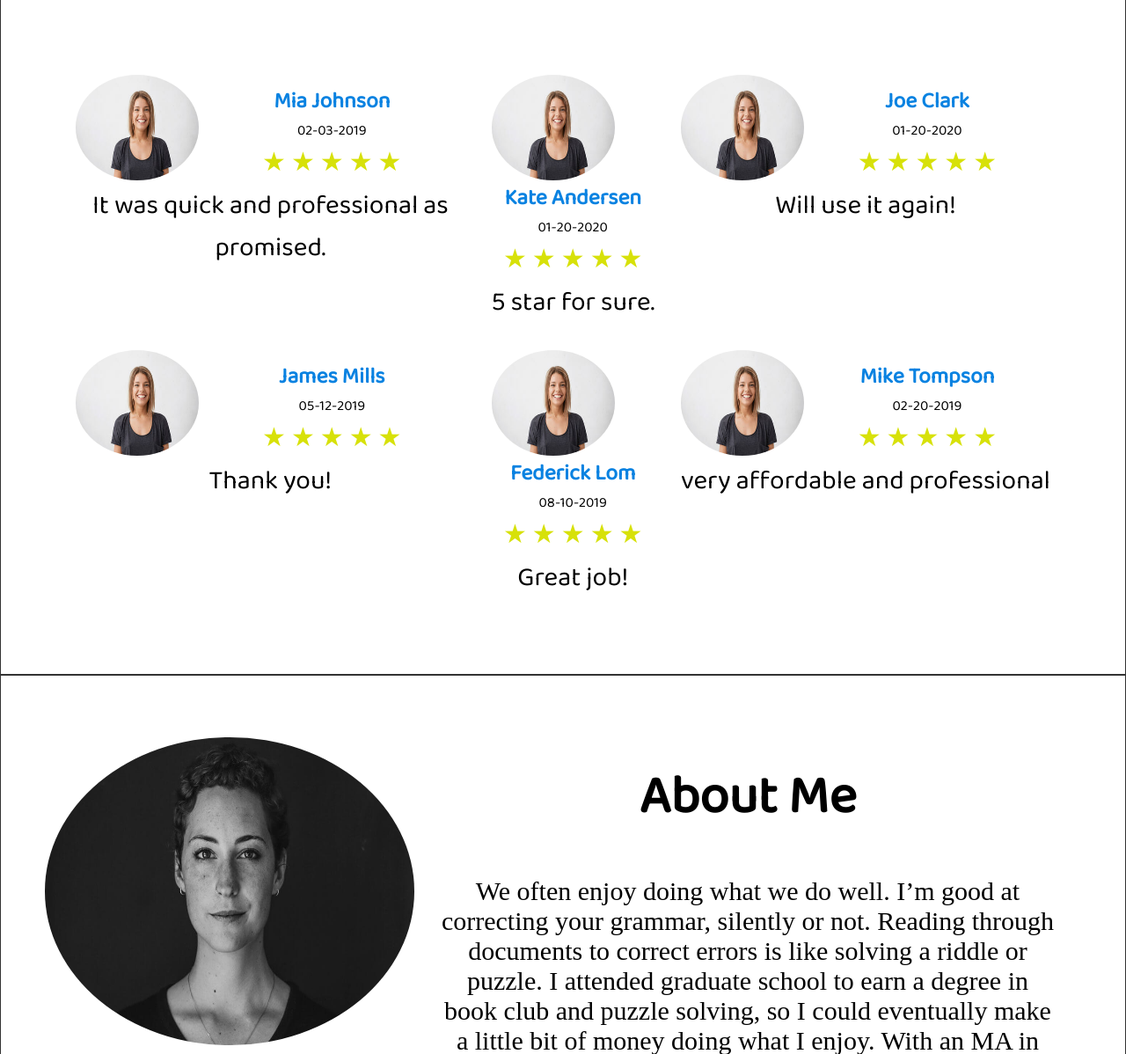
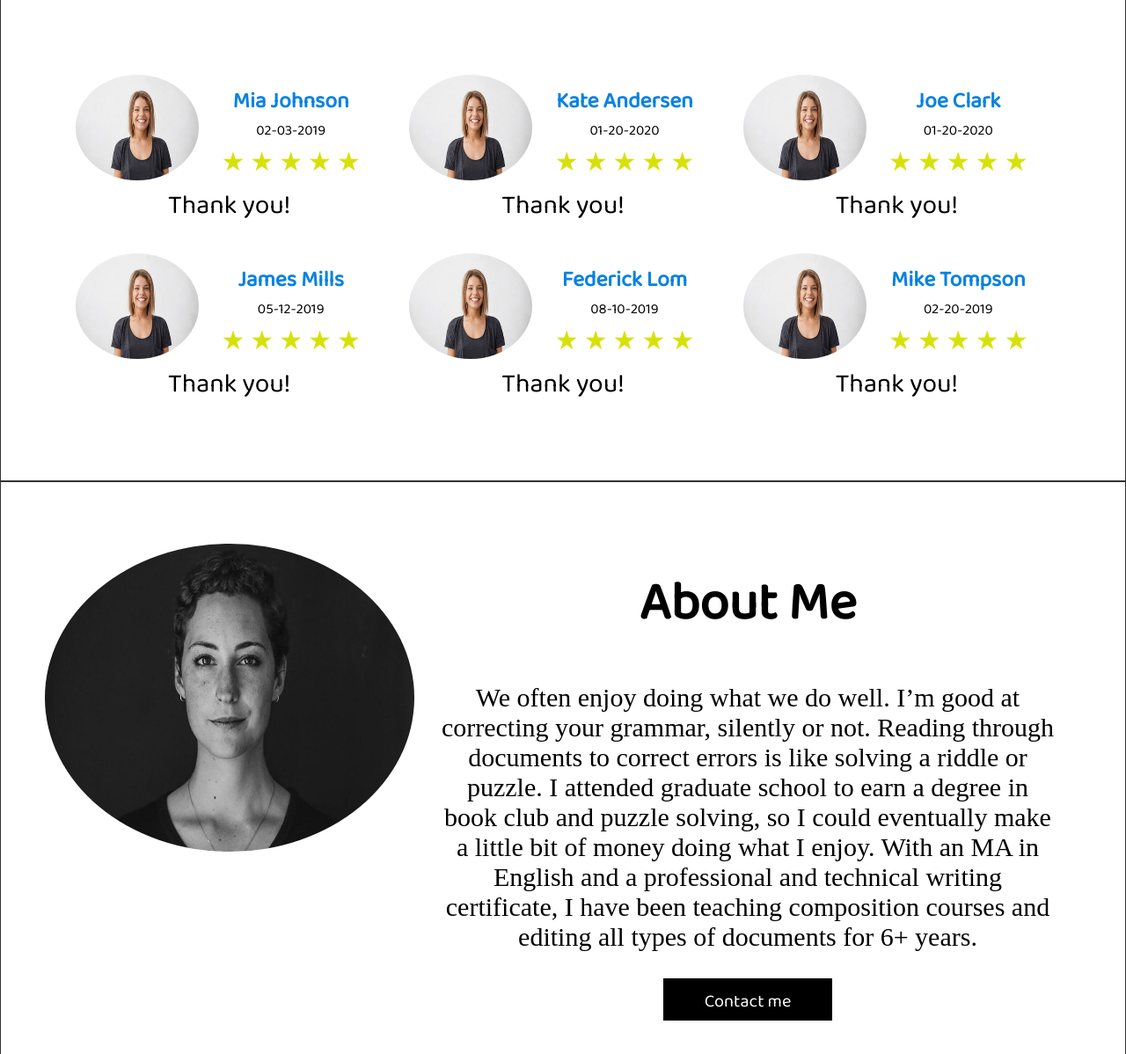
Before and after one commit to bagelthyme/proofreading, a PHP site: page / in a window 1280 px wide. Shown: the part 2256-3454 px from the top of the page at 88% size. Run offline with PHP 8.4, Linux system fonts and the light colour scheme; some libraries are stand-ins or nearby versions.

Commit message:
getting ready for the presentation

```diff
--- a/checkout.php
+++ b/checkout.php
@@ -34,7 +34,7 @@
         <div class="actionEditing">
           <form class="checkoutForm" id="confirmationForm" method='post' action='uploads.php' enctype='multipart/form-data'>
             <div id="checkoutSection">
-              <label for="pages">Upload your files</label><br><br>
+              <label for="pages">Upload your files. Only accepts PDF format.</label><br><br>
               <input type='file' name='fileUpload'><br>
               <!-- <input type="text" id="fname" name="fname" value="0"><br> -->
               <textarea placeholder="Optional message..."></textarea><br>
--- a/index.php
+++ b/index.php
@@ -65,21 +65,24 @@
           <h5 class="rating-name">Mia Johnson</h4>
           <p class="rating-date">02-03-2019</p>
           <p class="rating-star">	&#9733; &#9733;	&#9733;	&#9733;	&#9733;</p>
-          <p class="rating-text">It was quick and professional as promised.</p>
+          <p class="rating-text">Thank you!</p>
+          <!-- <p class="rating-text">It was quick and professional as promised.</p> -->
         </div>
         <div class="grid-rating2">
           <img src="images/girl2.jpg" class="rating-image">
           <h5 class="rating-name">Kate Andersen</h4>
           <p class="rating-date">01-20-2020</p>
           <p class="rating-star">	&#9733; &#9733;	&#9733;	&#9733;	&#9733;</p>
-          <p class="rating-text">5 star for sure.</p>
+          <!-- <p class="rating-text">5 star for sure.</p> -->
+          <p class="rating-text">Thank you!</p>
         </div>
         <div class="grid-rating3">
           <img src="images/girl2.jpg" class="rating-image">
           <h5 class="rating-name">Joe Clark</h4>
           <p class="rating-date">01-20-2020</p>
           <p class="rating-star">	&#9733; &#9733;	&#9733;	&#9733;	&#9733;</p>
-          <p class="rating-text">Will use it again!</p>
+          <!-- <p class="rating-text">Will use it again!</p> -->
+          <p class="rating-text">Thank you!</p>
         </div>
         <div class="grid-rating4">
           <img src="images/girl2.jpg" class="rating-image">
@@ -93,14 +96,16 @@
           <h5 class="rating-name">Federick Lom</h4>
           <p class="rating-date">08-10-2019</p>
           <p class="rating-star">	&#9733; &#9733;	&#9733;	&#9733;	&#9733;</p>
-          <p class="rating-text">Great job!</p>
+          <!-- <p class="rating-text">Great job!</p> -->
+          <p class="rating-text">Thank you!</p>
         </div>
         <div class="grid-rating6">
           <img src="images/girl2.jpg" class="rating-image">
           <h5 class="rating-name">Mike Tompson</h4>
           <p class="rating-date">02-20-2019</p>
           <p class="rating-star">	&#9733; &#9733;	&#9733;	&#9733;	&#9733;</p>
-          <p class="rating-text">very affordable and professional</p>
+          <!-- <p class="rating-text">very affordable and professional</p> -->
+          <p class="rating-text">Thank you!</p>
         </div>
 
       </div>
```
Also changed, not shown: 2 other files.
